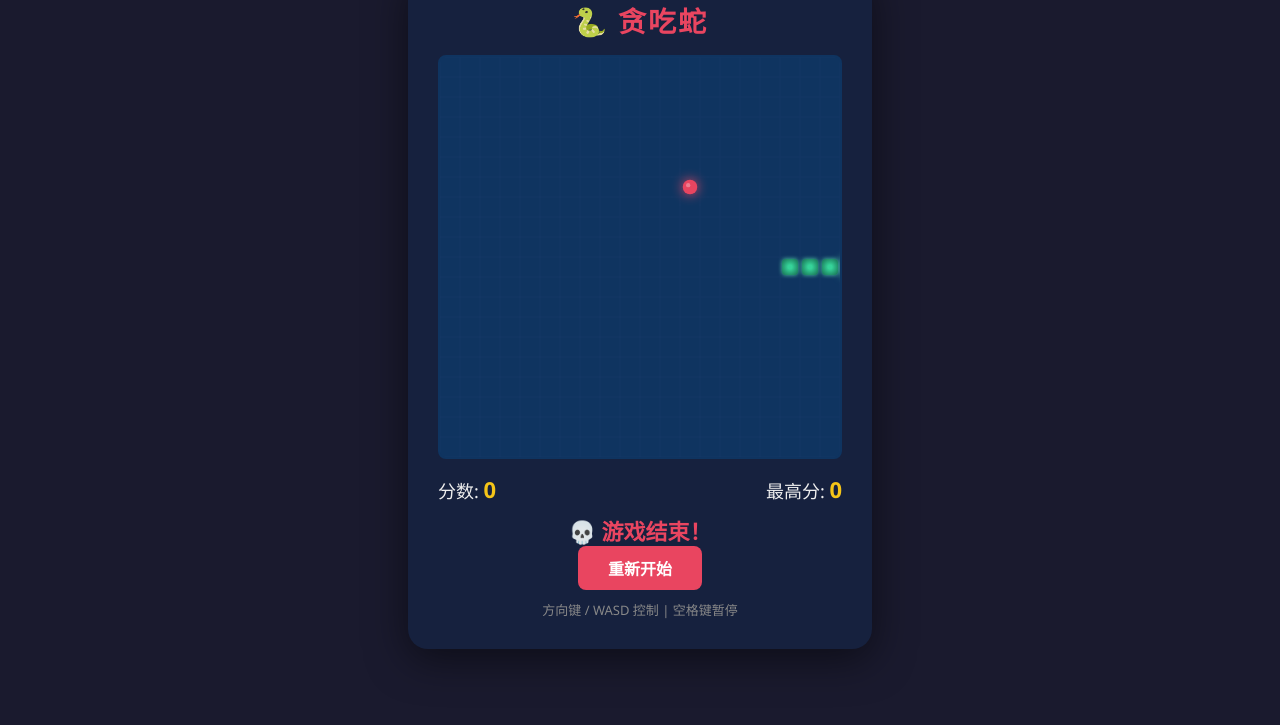
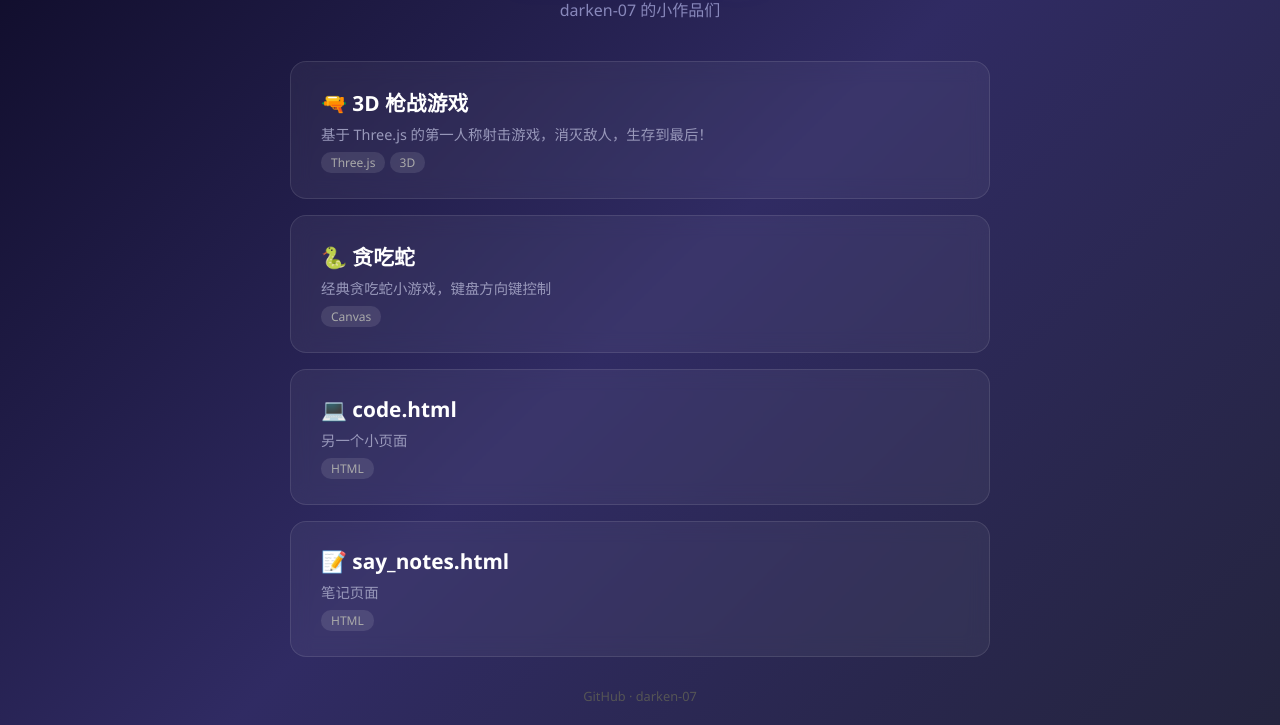
Before and after one commit to darken-07/code-project, a plain HTML site: page index.html in a window 1280 px wide. Shown: the part 91-816 px from the top of the page. Drawn offline with Linux system fonts and the light colour scheme.

Commit message:
🏠 新增项目导航页，将贪吃蛇改为独立页面

```diff
--- a/index.html
+++ b/index.html
@@ -2,331 +2,113 @@
 <html lang="zh-CN">
 <head>
     <meta charset="UTF-8">
-<title>贪吃蛇小游戏</title>
+    <meta name="viewport" content="width=device-width, initial-scale=1.0">
+    <title>我的小项目合集</title>
     <style>
         * { margin: 0; padding: 0; box-sizing: border-box; }
         body {
-    background: #1a1a2e;
+            background: linear-gradient(135deg, #0f0c29, #302b63, #24243e);
+            min-height: 100vh;
             display: flex;
             justify-content: center;
             align-items: center;
-    min-height: 100vh;
-    font-family: 'Segoe UI', sans-serif;
+            font-family: 'Segoe UI', 'Courier New', monospace;
+            padding: 20px;
         }
-  .game-wrapper {
-    background: #16213e;
-    padding: 30px;
-    border-radius: 20px;
-    box-shadow: 0 10px 40px rgba(0,0,0,0.5);
-    text-align: center;
+        .container {
+            max-width: 700px;
+            width: 100%;
         }
         h1 {
-    color: #e94560;
-    font-size: 28px;
-    margin-bottom: 15px;
-    letter-spacing: 2px;
+            color: #fff;
+            font-size: 2.5rem;
+            text-align: center;
+            margin-bottom: 10px;
+            text-shadow: 0 0 30px rgba(100, 100, 255, 0.4);
+            letter-spacing: 3px;
         }
-  canvas {
-    border: 2px solid #0f3460;
-    border-radius: 8px;
-    background: #0f3460;
+        .subtitle {
+            color: #8888bb;
+            text-align: center;
+            margin-bottom: 40px;
+            font-size: 1rem;
+        }
+        .card {
+            background: rgba(255, 255, 255, 0.05);
+            border: 1px solid rgba(255, 255, 255, 0.1);
+            border-radius: 16px;
+            padding: 25px 30px;
+            margin-bottom: 16px;
+            transition: all 0.2s;
             display: block;
-    margin: 0 auto;
+            text-decoration: none;
+            backdrop-filter: blur(10px);
         }
-  .info {
-    display: flex;
-    justify-content: space-between;
-    align-items: center;
-    margin-top: 15px;
-    color: #eee;
-    font-size: 18px;
+        .card:hover {
+            background: rgba(255, 255, 255, 0.1);
+            border-color: rgba(255, 255, 255, 0.3);
+            transform: translateX(5px);
         }
-  .score { color: #f5c518; font-weight: bold; font-size: 22px; }
-  .game-over {
-    color: #e94560;
-    font-size: 22px;
-    font-weight: bold;
-    min-height: 30px;
-    margin-top: 10px;
-  }
-  button {
-    background: #e94560;
+        .card-title {
             color: #fff;
-    border: none;
-    padding: 10px 30px;
-    border-radius: 8px;
-    font-size: 16px;
-    cursor: pointer;
-    transition: 0.2s;
+            font-size: 1.3rem;
             font-weight: bold;
         }
-  button:hover { background: #c73650; transform: scale(1.05); }
-  .hint { color: #888; font-size: 13px; margin-top: 10px; }
+        .card-desc {
+            color: #9999bb;
+            font-size: 0.9rem;
+            margin-top: 6px;
+        }
+        .card-tag {
+            display: inline-block;
+            background: rgba(255, 255, 255, 0.1);
+            color: #aaa;
+            font-size: 0.75rem;
+            padding: 2px 10px;
+            border-radius: 10px;
+            margin-top: 8px;
+        }
+        .footer {
+            text-align: center;
+            color: #555;
+            font-size: 0.8rem;
+            margin-top: 30px;
+        }
     </style>
 </head>
 <body>
+    <div class="container">
+        <h1>🎮 项目合集</h1>
+        <p class="subtitle">darken-07 的小作品们</p>
 
-<div class="game-wrapper">
-  <h1>🐍 贪吃蛇</h1>
-  <canvas id="gameCanvas" width="400" height="400"></canvas>
-  <div class="info">
-    <span>分数: <span class="score" id="score">0</span></span>
-    <span>最高分: <span class="score" id="highScore">0</span></span>
+        <a class="card" href="3d-shooter-game/">
+            <div class="card-title">🔫 3D 枪战游戏</div>
+            <div class="card-desc">基于 Three.js 的第一人称射击游戏，消灭敌人，生存到最后！</div>
+            <span class="card-tag">Three.js</span>
+            <span class="card-tag">3D</span>
+        </a>
+
+        <a class="card" href="snake.html">
+            <div class="card-title">🐍 贪吃蛇</div>
+            <div class="card-desc">经典贪吃蛇小游戏，键盘方向键控制</div>
+            <span class="card-tag">Canvas</span>
+        </a>
+
+        <a class="card" href="code.html">
+            <div class="card-title">💻 code.html</div>
+            <div class="card-desc">另一个小页面</div>
+            <span class="card-tag">HTML</span>
+        </a>
+
+        <a class="card" href="say_notes.html">
+            <div class="card-title">📝 say_notes.html</div>
+            <div class="card-desc">笔记页面</div>
+            <span class="card-tag">HTML</span>
+        </a>
+
+        <div class="footer">
+            GitHub · darken-07
         </div>
-  <div class="game-over" id="gameOver"></div>
-  <button id="restartBtn">重新开始</button>
-  <div class="hint">方向键 / WASD 控制 | 空格键暂停</div>
     </div>
-
-<script>
-const canvas = document.getElementById('gameCanvas');
-const ctx = canvas.getContext('2d');
-const scoreEl = document.getElementById('score');
-const highScoreEl = document.getElementById('highScore');
-const gameOverEl = document.getElementById('gameOver');
-
-const GRID_SIZE = 20;
-const CELL_SIZE = canvas.width / GRID_SIZE;
-const TICK_INTERVAL = 150;
-
-// 游戏状态
-let snake = [];
-let food = {};
-let direction = 'right';
-let nextDirection = 'right';
-let score = 0;
-let highScore = parseInt(localStorage.getItem('snakeHighScore')) || 0;
-let gameRunning = false;
-let gamePaused = false;
-let gameLoop = null;
-
-highScoreEl.textContent = highScore;
-
-// 初始化
-function init() {
-  snake = [
-    {x: 10, y: 10},
-    {x: 9, y: 10},
-    {x: 8, y: 10},
-    {x: 7, y: 10}
-  ];
-  direction = 'right';
-  nextDirection = 'right';
-  score = 0;
-  gameOverEl.textContent = '';
-  scoreEl.textContent = '0';
-  spawnFood();
-  gameRunning = true;
-  gamePaused = false;
-  draw();
-}
-
-// 生成食物
-function spawnFood() {
-  let pos;
-  do {
-    pos = {
-      x: Math.floor(Math.random() * GRID_SIZE),
-      y: Math.floor(Math.random() * GRID_SIZE)
-    };
-  } while (snake.some(s => s.x === pos.x && s.y === pos.y));
-  food = pos;
-}
-
-// 绘制
-function draw() {
-  ctx.clearRect(0, 0, canvas.width, canvas.height);
-
-  // 绘制网格
-  ctx.strokeStyle = '#1a3a6b';
-  ctx.lineWidth = 0.5;
-  for (let i = 0; i <= GRID_SIZE; i++) {
-    ctx.beginPath();
-    ctx.moveTo(i * CELL_SIZE, 0);
-    ctx.lineTo(i * CELL_SIZE, canvas.height);
-    ctx.stroke();
-    ctx.beginPath();
-    ctx.moveTo(0, i * CELL_SIZE);
-    ctx.lineTo(canvas.width, i * CELL_SIZE);
-    ctx.stroke();
-  }
-
-  // 绘制蛇
-  snake.forEach((seg, i) => {
-    const gradient = ctx.createRadialGradient(
-      seg.x * CELL_SIZE + CELL_SIZE/2, seg.y * CELL_SIZE + CELL_SIZE/2, 2,
-      seg.x * CELL_SIZE + CELL_SIZE/2, seg.y * CELL_SIZE + CELL_SIZE/2, CELL_SIZE/2
-    );
-    if (i === 0) {
-      gradient.addColorStop(0, '#4ecca3');
-      gradient.addColorStop(1, '#2d8f6f');
-    } else {
-      gradient.addColorStop(0, '#36d399');
-      gradient.addColorStop(1, '#1a7a5a');
-    }
-    ctx.fillStyle = gradient;
-    ctx.shadowBlur = i === 0 ? 8 : 4;
-    ctx.shadowColor = '#4ecca3';
-    const pad = i === 0 ? 1 : 2;
-    roundRect(ctx, seg.x * CELL_SIZE + pad, seg.y * CELL_SIZE + pad, CELL_SIZE - pad*2, CELL_SIZE - pad*2, 4);
-    ctx.fill();
-  });
-  ctx.shadowBlur = 0;
-
-  // 绘制食物
-  const pulse = 1 + 0.1 * Math.sin(Date.now() / 200);
-  const cx = food.x * CELL_SIZE + CELL_SIZE/2;
-  const cy = food.y * CELL_SIZE + CELL_SIZE/2;
-  const r = (CELL_SIZE/2 - 2) * pulse;
-
-  ctx.shadowBlur = 12;
-  ctx.shadowColor = '#e94560';
-  ctx.beginPath();
-  ctx.arc(cx, cy, r, 0, Math.PI * 2);
-  ctx.fillStyle = '#e94560';
-  ctx.fill();
-
-  // 食物高光
-  ctx.shadowBlur = 0;
-  ctx.beginPath();
-  ctx.arc(cx - r*0.25, cy - r*0.25, r*0.3, 0, Math.PI * 2);
-  ctx.fillStyle = 'rgba(255,255,255,0.3)';
-  ctx.fill();
-
-  // 暂停提示
-  if (gamePaused) {
-    ctx.fillStyle = 'rgba(0,0,0,0.5)';
-    ctx.fillRect(0, 0, canvas.width, canvas.height);
-    ctx.fillStyle = '#fff';
-    ctx.font = 'bold 36px sans-serif';
-    ctx.textAlign = 'center';
-    ctx.fillText('⏸ 暂停', canvas.width/2, canvas.height/2);
-  }
-}
-
-function roundRect(ctx, x, y, w, h, r) {
-  ctx.beginPath();
-  ctx.moveTo(x + r, y);
-  ctx.lineTo(x + w - r, y);
-  ctx.quadraticCurveTo(x + w, y, x + w, y + r);
-  ctx.lineTo(x + w, y + h - r);
-  ctx.quadraticCurveTo(x + w, y + h, x + w - r, y + h);
-  ctx.lineTo(x + r, y + h);
-  ctx.quadraticCurveTo(x, y + h, x, y + h - r);
-  ctx.lineTo(x, y + r);
-  ctx.quadraticCurveTo(x, y, x + r, y);
-  ctx.closePath();
-}
-
-// 更新游戏逻辑
-function update() {
-  if (!gameRunning || gamePaused) return;
-  if (gameLoop) cancelAnimationFrame(gameLoop);
-
-  direction = nextDirection;
-
-  // 计算蛇头新位置
-  const head = snake[0];
-  let newHead = { ...head };
-  switch (direction) {
-    case 'up':    newHead.y--; break;
-    case 'down':  newHead.y++; break;
-    case 'left':  newHead.x--; break;
-    case 'right': newHead.x++; break;
-  }
-
-  // 检查是否吃到食物
-  if (newHead.x === food.x && newHead.y === food.y) {
-    score += 10;
-    scoreEl.textContent = score;
-    snake.unshift(newHead);
-    if (score > highScore) {
-      highScore = score;
-      highScoreEl.textContent = highScore;
-      localStorage.setItem('snakeHighScore', highScore);
-    }
-    spawnFood();
-  } else {
-    snake.unshift(newHead);
-    snake.pop();
-  }
-
-  // 碰撞检测
-  const headCollision = snake[0];
-  // 撞墙
-  if (headCollision.x < 0 || headCollision.x >= GRID_SIZE ||
-      headCollision.y < 0 || headCollision.y >= GRID_SIZE) {
-    endGame();
-    return;
-  }
-  // 撞自己
-  for (let i = 1; i < snake.length; i++) {
-    if (snake[i].x === headCollision.x && snake[i].y === headCollision.y) {
-      endGame();
-      return;
-    }
-  }
-
-  draw();
-  gameLoop = requestAnimationFrame(update);
-}
-
-function endGame() {
-  gameRunning = false;
-  if (gameLoop) cancelAnimationFrame(gameLoop);
-  gameOverEl.textContent = '💀 游戏结束！';
-  draw();
-}
-
-// 键盘控制
-document.addEventListener('keydown', (e) => {
-  const key = e.key;
-  // 暂停（空格）
-  if (key === ' ' || key === 'Space') {
-    e.preventDefault();
-    if (!gameRunning) return;
-    gamePaused = !gamePaused;
-    if (!gamePaused) {
-      gameLoop = requestAnimationFrame(update);
-    }
-    draw();
-    return;
-  }
-
-  if (!gameRunning || gamePaused) return;
-
-  const keyMap = {
-    'ArrowUp': 'up', 'w': 'up', 'W': 'up',
-    'ArrowDown': 'down', 's': 'down', 'S': 'down',
-    'ArrowLeft': 'left', 'a': 'left', 'A': 'left',
-    'ArrowRight': 'right', 'd': 'right', 'D': 'right'
-  };
-
-  const newDir = keyMap[key];
-  if (!newDir) return;
-  e.preventDefault();
-
-  // 禁止直接掉头
-  const opposites = { up: 'down', down: 'up', left: 'right', right: 'left' };
-  if (opposites[newDir] !== direction) {
-    nextDirection = newDir;
-  }
-});
-
-// 重启按钮
-document.getElementById('restartBtn').addEventListener('click', () => {
-  if (gameLoop) cancelAnimationFrame(gameLoop);
-  init();
-  gameLoop = requestAnimationFrame(update);
-});
-
-// 启动游戏
-init();
-// 预置一帧动画loop，然后用setInterval驱动
-gameLoop = requestAnimationFrame(function tick() {
-  update();
-  setTimeout(() => { gameLoop = requestAnimationFrame(tick); }, TICK_INTERVAL);
-});
-</script>
 </body>
 </html>
```
Also changed, not shown: snake.html (added, +332 -0 lines). Lines whose indentation alone changed are shown as unchanged.
